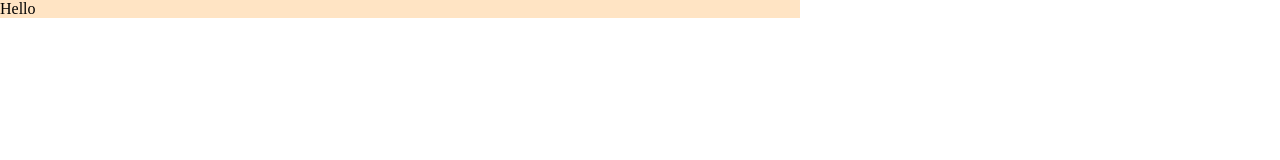
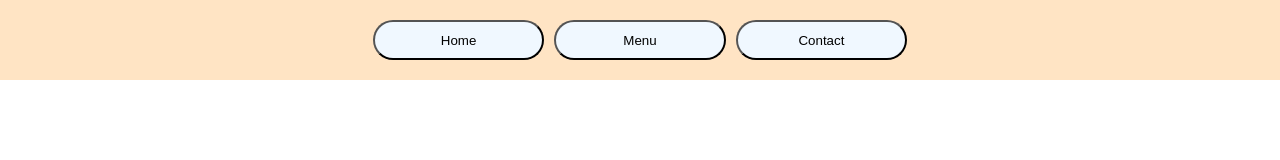
Before and after one commit to JohnCorrigan1/restaurant-page, a website built with webpack: page dist/index.html in a window 1280 px wide. Built offline with nearby package versions, Linux system fonts and the light colour scheme.

```diff
--- a/src/index.js
+++ b/src/index.js
@@ -1,6 +1,29 @@
 import './style.css';
 import load from './modules/pageLoad'
 
+load();
 
+const home = document.getElementById('home')
+const menu = document.getElementById('menu')
+const contact = document.getElementById('contact')
 
-load();
+home.addEventListener('click', function(){
+    home.classList.add('current-page')
+    menu.classList.remove('current-page')
+    contact.classList.remove('current-page')
+    //call load home page
+})
+
+menu.addEventListener('click', function(){
+    menu.classList.add('current-page')
+    home.classList.remove('current-page')
+    contact.classList.remove('current-page')
+    //call load menu page
+})
+
+contact.addEventListener('click', function(){
+    contact.classList.add('current-page')
+    home.classList.remove('current-page')
+    menu.classList.remove('current-page')
+    //call load contact page
+})
--- a/src/modules/createNav.js
+++ b/src/modules/createNav.js
@@ -1,8 +1,30 @@
 export default function createNav(){
-    const content = document.querySelector('.content');
+    const content = document.querySelector('.content')
 
     const nav = document.createElement('div')
     nav.classList.add('nav')
-    nav.textContent = "Hello"
     content.appendChild(nav)
+
+    const pages = document.createElement('div')
+    pages.classList.add('pages')
+    nav.appendChild(pages)
+
+    const home = document.createElement('button')
+    home.classList.add('nav-button')
+    home.setAttribute('id','home')
+    home.textContent = "Home"
+    nav.appendChild(home)
+
+    const menu = document.createElement('button')
+    menu.classList.add('nav-button')
+    menu.setAttribute('id','menu')
+    menu.textContent = "Menu"
+    nav.appendChild(menu)
+
+    const contact = document.createElement('button')
+    contact.classList.add('nav-button')
+    contact.setAttribute('id','contact')
+    contact.textContent = "Contact"
+    nav.appendChild(contact)
+
 }
--- /dev/null
+++ b/src/modules/homePage.js
@@ -0,0 +1,6 @@
+
+
+const title = document.createElement('div')
+    title.classList.add('title')
+    title.textContent = "MamaMia's PizzaRia"
+    nav.appendChild(title)
--- a/src/modules/pageLoad.js
+++ b/src/modules/pageLoad.js
@@ -1,7 +1,5 @@
 import createNav from "./createNav";
 
 export default function load() {
-    const content = document.querySelector('.content');
     createNav();
-
 }
--- a/src/style.css
+++ b/src/style.css
@@ -4,10 +4,33 @@
 
 .content {
     display: flex;
+    justify-content: center;
 }
 
 .nav{
-    display: flex;
-    width: 100vh;
+    display: grid;
+    grid-template-columns: 2fr 1fr 1fr 1fr 2fr;
+    gap: 10px;
+    padding: 20px;
+    height: 5vh;
+    width: 100vw;
     background-color: bisque;
 }
+
+.nav-button {
+    background-color: aliceblue;
+    border-radius: 20px;
+}
+
+.nav-button:hover {
+    background-color: aquamarine;
+    cursor: pointer;
+}
+
+.nav-button:active{
+    background: cornflowerblue;
+}
+
+.current-page{
+    background-color: blueviolet;
+}
```
Also changed, not shown: dist/main.js.
